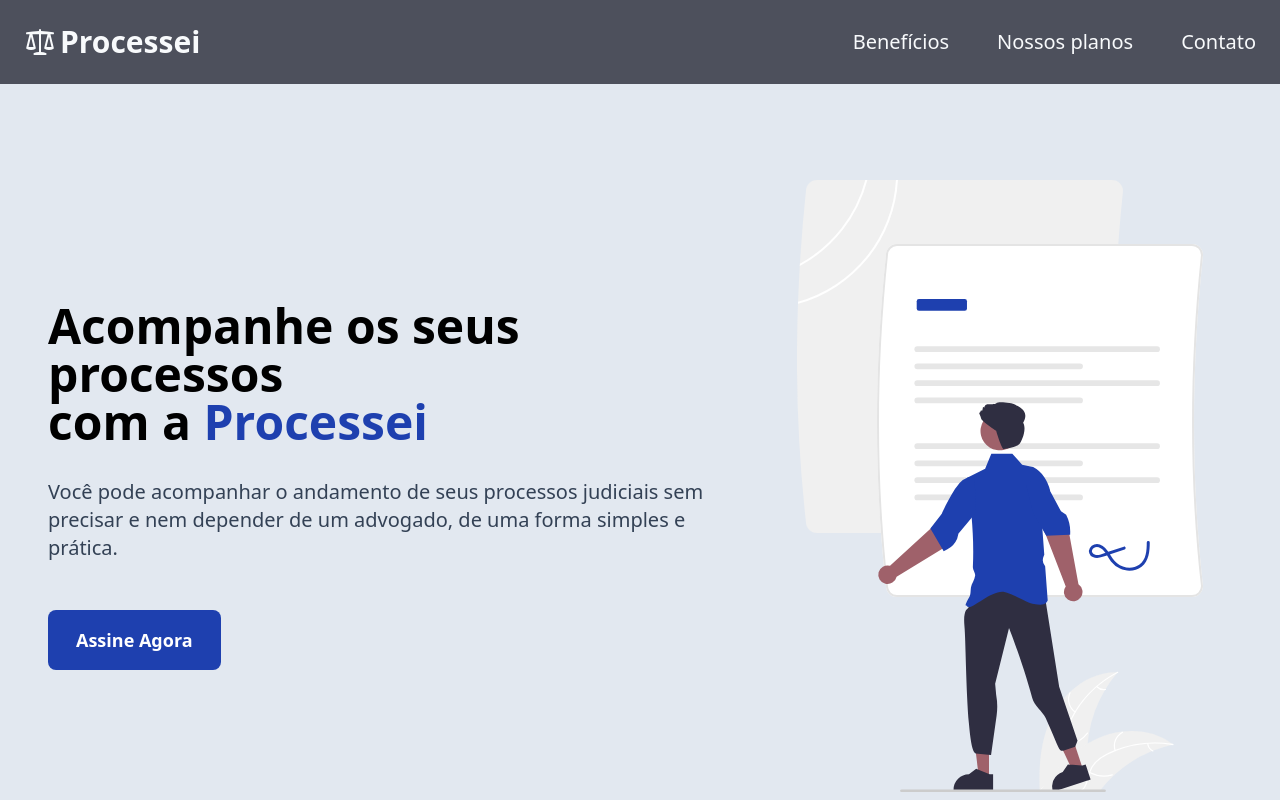
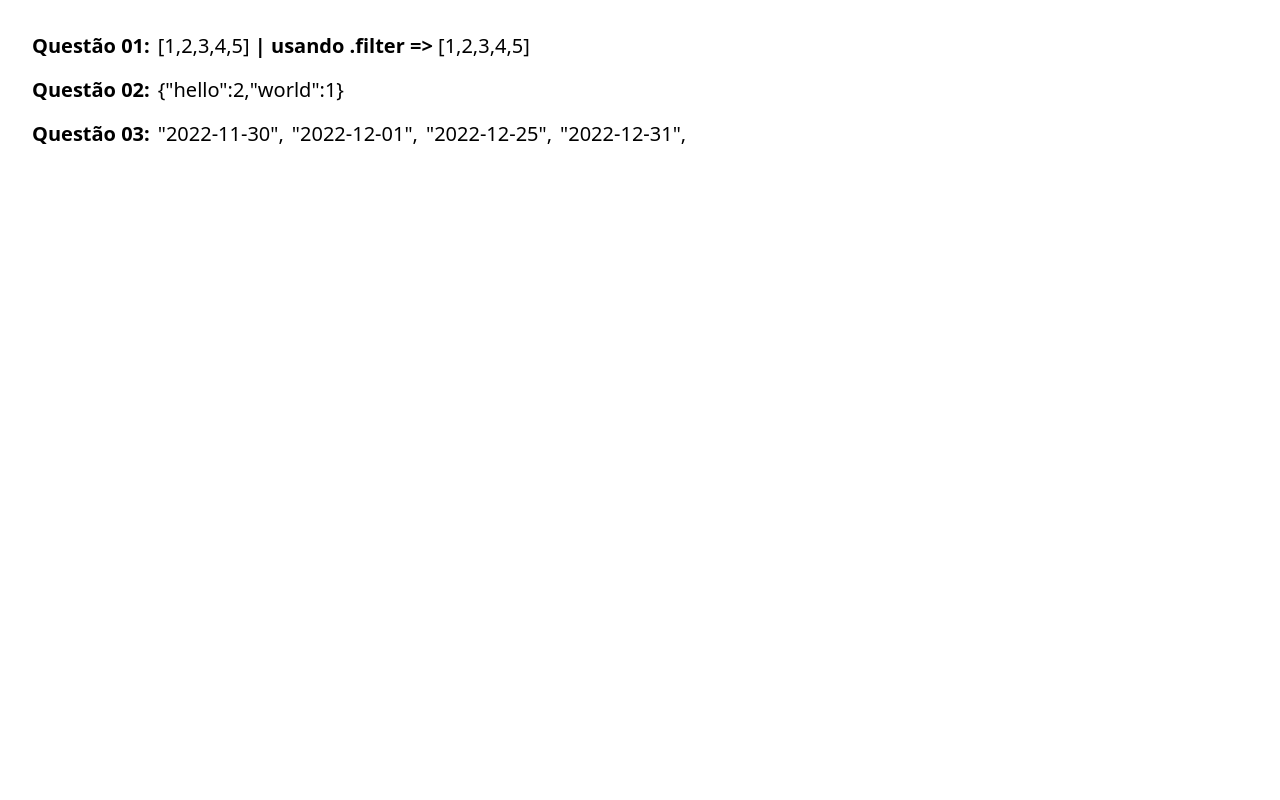
Before and after one commit to gkgiann/sun4-frontend-test, a React (Vite) app: page / in a window 1280 px wide. Shown: the top 800 px of the page. Built offline with nearby package versions, Linux system fonts and the light colour scheme.

Commit message:
feat: show question results

```diff
--- a/src/App.tsx
+++ b/src/App.tsx
@@ -10,14 +10,10 @@ import { q2ContarFrequenciaPalavra } from "./questions/q2";
 import { q3TratarDatas } from "./questions/q3";
 
 function App() {
-  console.log("======== Questão 01 =========");
-  console.log(q1RemoverDuplicados([1, 2, 2, 3, 4, 4, 5]));
-  console.log(q1RemoverDuplicadosUtilizandoFilter([1, 2, 2, 3, 4, 4, 5]));
+  const q1 = q1RemoverDuplicados([1, 2, 2, 3, 4, 4, 5]);
+  const q1Filter = q1RemoverDuplicadosUtilizandoFilter([1, 2, 2, 3, 4, 4, 5]);
 
-  console.log("======== Questão 02 =========");
-  console.log(q2ContarFrequenciaPalavra("Hello world hello"));
-
-  console.log("======== Questão 03 =========");
+  const q2 = q2ContarFrequenciaPalavra("Hello world hello");
 
   const datasParaTratar = [
     "30/11/2022",
@@ -26,12 +22,32 @@ function App() {
     "31 de dezembro de 2022",
   ];
 
-  datasParaTratar.forEach((data) => {
-    console.log(q3TratarDatas(data));
-  });
+  return (
+    <div className="flex flex-col gap-4 justify-center items-start p-8 text-xl">
+      <div className="flex gap-2">
+        <span className="font-bold">Questão 01: </span>
+        <span>
+          {JSON.stringify(q1)} <strong>| usando .filter {"=>"} </strong>
+          {JSON.stringify(q1Filter)}
+        </span>
+      </div>
+      <div className="flex gap-2">
+        <span className="font-bold">Questão 02: </span>
+        <span>{JSON.stringify(q2)}</span>
+      </div>
+      <div className="flex gap-2">
+        <span className="font-bold">Questão 03: </span>
+        {datasParaTratar.map((data) => {
+          const dataFormatada = q3TratarDatas(data);
+
+          return <span>{JSON.stringify(dataFormatada)}, </span>;
+        })}
+      </div>
+    </div>
+  );
 
   // return <Question04 />;
-  return <Question05 />;
+  // return <Question05 />;
 }
 
 export default App;
```
